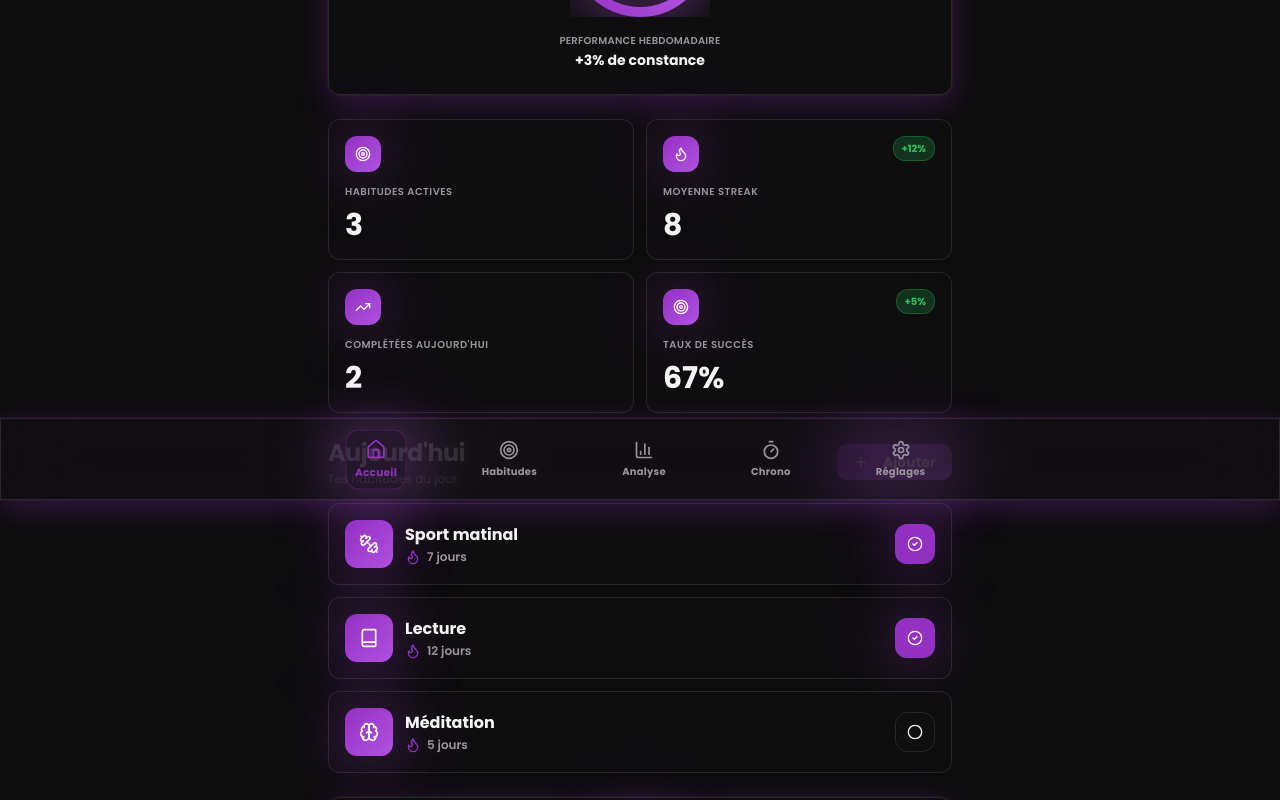
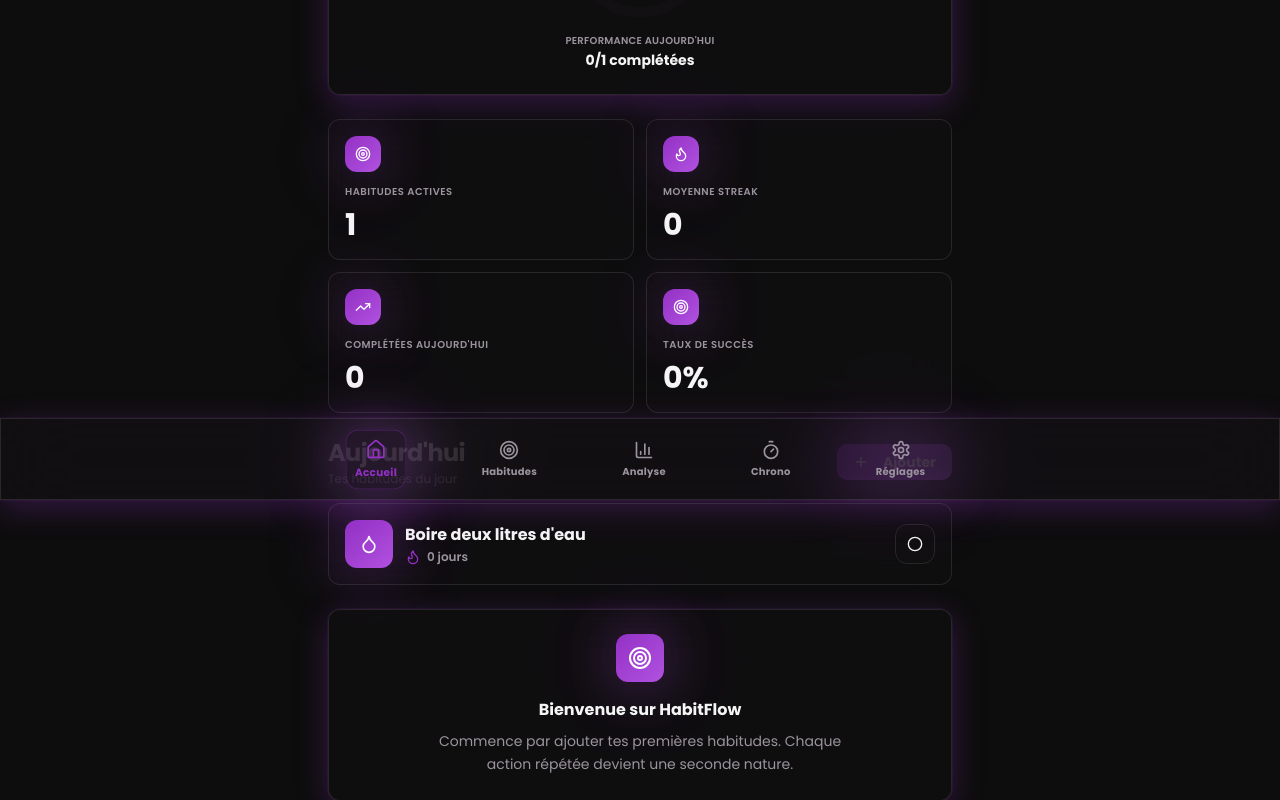
Before and after one commit to lebrixx/nextyou, a React (Vite) app: page / in a window 1280 px wide. Shown: the part 300-1100 px from the top of the page. Built offline with nearby package versions, Linux system fonts and the light colour scheme; the HTML template or start-up script is replaced by a standard one.

Commit message:
Refactor: Clear default content

```diff
--- a/src/pages/Habits.tsx
+++ b/src/pages/Habits.tsx
@@ -1,5 +1,5 @@
 import { useState } from "react";
-import { Plus, Search, Filter } from "lucide-react";
+import { Plus, Search, Filter, Target } from "lucide-react";
 import Navigation from "@/components/Navigation";
 import HabitCard from "@/components/HabitCard";
 import { Button } from "@/components/ui/button";
@@ -7,11 +7,7 @@ import { Input } from "@/components/ui/input";
 
 const Habits = () => {
   const [habits, setHabits] = useState([
-    { id: "1", name: "Sport matinal", icon: "sport" as const, streak: 7, completed: true },
-    { id: "2", name: "Lecture", icon: "lecture" as const, streak: 12, completed: true },
-    { id: "3", name: "Méditation", icon: "meditation" as const, streak: 5, completed: false },
-    { id: "4", name: "Boire de l'eau", icon: "hydratation" as const, streak: 15, completed: true },
-    { id: "5", name: "Sans cigarette", icon: "tabac" as const, streak: 30, completed: true },
+    { id: "1", name: "Boire deux litres d'eau", icon: "hydratation" as const, streak: 0, completed: false },
   ]);
 
   const toggleHabit = (id: string) => {
@@ -53,6 +49,22 @@ const Habits = () => {
       </header>
 
       <main className="px-6 pt-4 space-y-3 max-w-2xl mx-auto">
+        {habits.length === 0 ? (
+          <div className="glass rounded-xl p-8 text-center space-y-3">
+            <div className="w-14 h-14 mx-auto rounded-full bg-gradient-primary/10 flex items-center justify-center mb-2">
+              <Target className="w-7 h-7 text-primary" />
+            </div>
+            <h3 className="text-lg font-bold text-foreground">Commence ton voyage</h3>
+            <p className="text-muted-foreground text-sm max-w-md mx-auto leading-relaxed">
+              Créer une habitude, c'est le premier pas vers la meilleure version de toi-même.
+              Chaque petite action répétée devient une grande transformation.
+            </p>
+            <p className="text-xs text-muted-foreground/70 pt-2">
+              Exemple: "Lire 10 pages par jour" ou "Méditer 5 minutes"
+            </p>
+          </div>
+        ) : (
+          <>
             <div className="flex items-center justify-between mb-3">
               <p className="text-xs text-muted-foreground">
                 {habits.length} habitude{habits.length > 1 ? "s" : ""} active{habits.length > 1 ? "s" : ""}
@@ -65,6 +77,8 @@ const Habits = () => {
             {habits.map((habit) => (
               <HabitCard key={habit.id} {...habit} onToggle={toggleHabit} />
             ))}
+          </>
+        )}
       </main>
 
       <Navigation />
--- a/src/pages/Index.tsx
+++ b/src/pages/Index.tsx
@@ -8,9 +8,7 @@ import { Button } from "@/components/ui/button";
 
 const Index = () => {
   const [habits, setHabits] = useState([
-    { id: "1", name: "Sport matinal", icon: "sport" as const, streak: 7, completed: true },
-    { id: "2", name: "Lecture", icon: "lecture" as const, streak: 12, completed: true },
-    { id: "3", name: "Méditation", icon: "meditation" as const, streak: 5, completed: false },
+    { id: "1", name: "Boire deux litres d'eau", icon: "hydratation" as const, streak: 0, completed: false },
   ]);
 
   const totalHabits = habits.length;
@@ -44,8 +42,10 @@ const Index = () => {
         <section className="flex flex-col items-center py-6 glass rounded-xl shadow-elevation border border-white/5">
           <ProgressRing progress={progressPercentage} size={140} strokeWidth={10} />
           <div className="mt-4 text-center space-y-0.5">
-            <p className="text-muted-foreground font-semibold text-[10px] tracking-wide uppercase">Performance Hebdomadaire</p>
-            <p className="text-foreground text-sm font-bold">+3% de constance</p>
+            <p className="text-muted-foreground font-semibold text-[10px] tracking-wide uppercase">Performance Aujourd'hui</p>
+            <p className="text-foreground text-sm font-bold">
+              {completedToday}/{totalHabits} complétées
+            </p>
           </div>
         </section>
 
@@ -60,8 +60,6 @@ const Index = () => {
             icon={Flame}
             label="Moyenne streak"
             value={Math.round(averageStreak)}
-            trend="+12%"
-            trendUp
           />
           <StatsCard
             icon={TrendingUp}
@@ -72,8 +70,6 @@ const Index = () => {
             icon={Target}
             label="Taux de succès"
             value={`${Math.round(progressPercentage)}%`}
-            trend="+5%"
-            trendUp
           />
         </section>
 
@@ -92,21 +88,35 @@ const Index = () => {
             </Button>
           </div>
           <div className="space-y-3">
-            {habits.map((habit) => (
+            {habits.length === 0 ? (
+              <div className="glass rounded-xl p-8 text-center">
+                <p className="text-muted-foreground text-sm mb-3">
+                  Tu n'as pas encore d'habitudes
+                </p>
+                <p className="text-xs text-muted-foreground/70">
+                  Clique sur "Ajouter" pour créer ta première habitude
+                </p>
+              </div>
+            ) : (
+              habits.map((habit) => (
                 <HabitCard key={habit.id} {...habit} onToggle={toggleHabit} />
-            ))}
+              ))
+            )}
           </div>
         </section>
 
-        {/* Motivational Quote */}
+        {/* Welcome Message */}
+        {habits.length <= 1 && (
           <section className="glass rounded-xl p-6 text-center shadow-elevation border border-primary/20 mb-8">
             <div className="inline-flex items-center justify-center w-12 h-12 rounded-xl bg-gradient-primary shadow-glow mb-4">
               <Target className="w-6 h-6 text-primary-foreground" />
             </div>
-          <p className="text-lg font-bold bg-gradient-primary bg-clip-text text-transparent tracking-tight leading-relaxed">
-            Un jour de plus, une victoire de plus.
+            <h3 className="text-base font-bold text-foreground mb-2">Bienvenue sur HabitFlow</h3>
+            <p className="text-sm text-muted-foreground leading-relaxed max-w-md mx-auto">
+              Commence par ajouter tes premières habitudes. Chaque action répétée devient une seconde nature.
             </p>
           </section>
+        )}
       </main>
 
       <Navigation />
```
Lines whose indentation alone changed are shown as unchanged.
